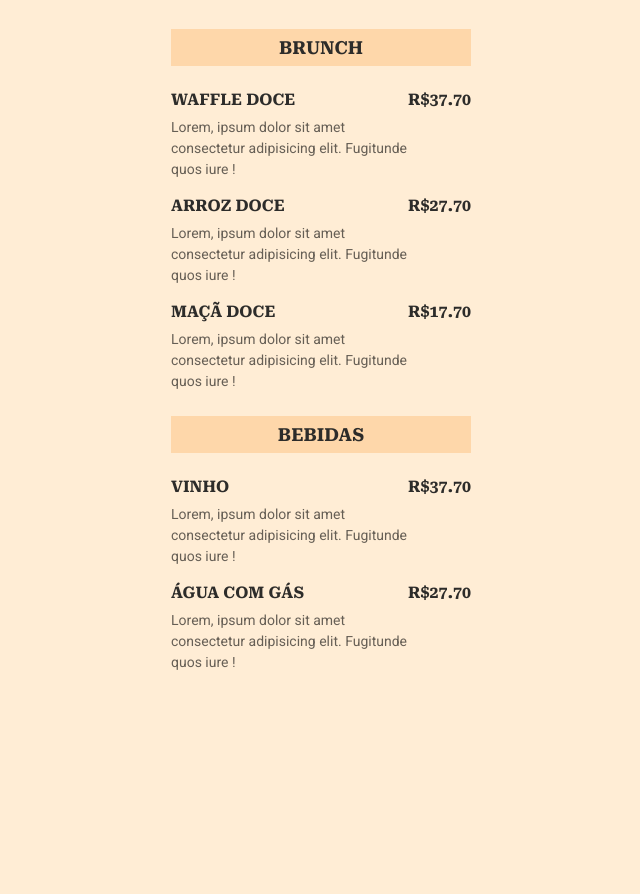
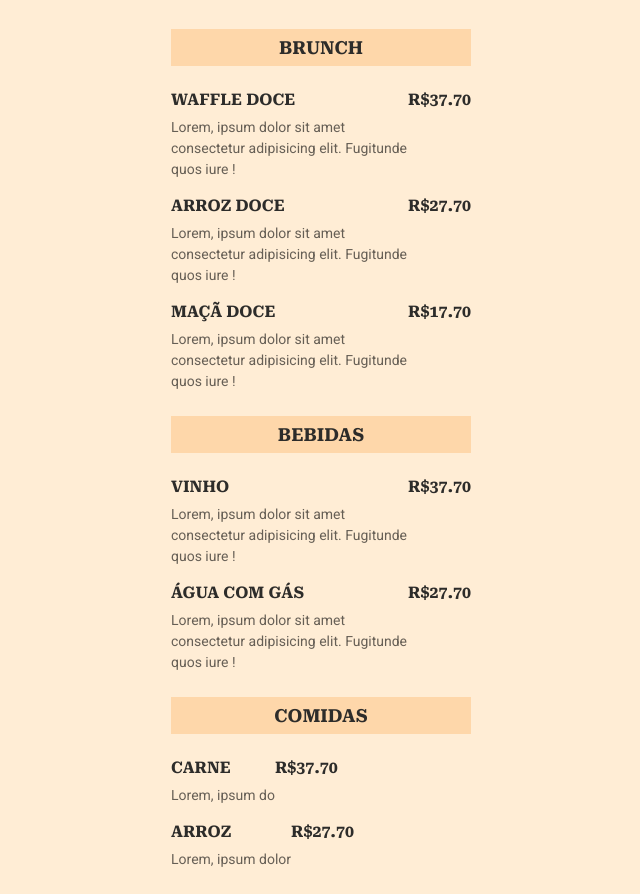
Before and after one commit to LionDoiac/maratona-explorer-3, a plain HTML site: page index.html in a window 1280 px wide. Shown: the part 88-982 px from the top of the page, without its empty margins (319-959 px from the left). Before the commit the page ends 800 px from the top, so only its background shows below. Drawn offline with Linux system fonts and the light colour scheme.

Commit message:
atualizado menu

```diff
--- a/index.html
+++ b/index.html
@@ -79,5 +79,25 @@
         </li>
       </ul>
     </section>
+    <section>
+      <h2>Comidas</h2>
+      <ul>
+        <li>
+          <div class="details">
+            <h3>Carne</h3>
+            <p class="description">Lorem, ipsum do</p>
+          </div>
+          <strong class="price"> R$37.70 </strong>
+        </li>
+
+        <li>
+          <div class="details">
+            <h3>Arroz</h3>
+            <p class="description">Lorem, ipsum dolor</p>
+          </div>
+          <strong class="price"> R$27.70 </strong>
+        </li>
+      </ul>
+    </section>
   </body>
 </html>
```
